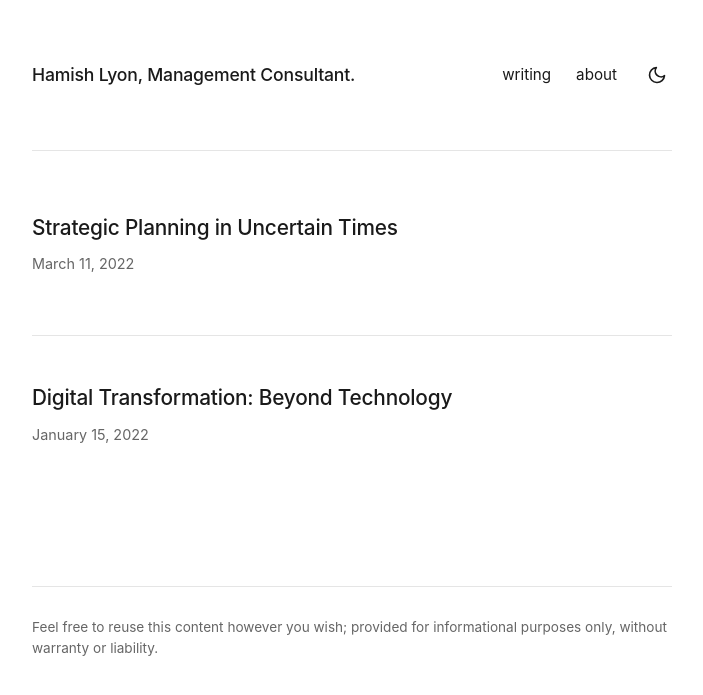
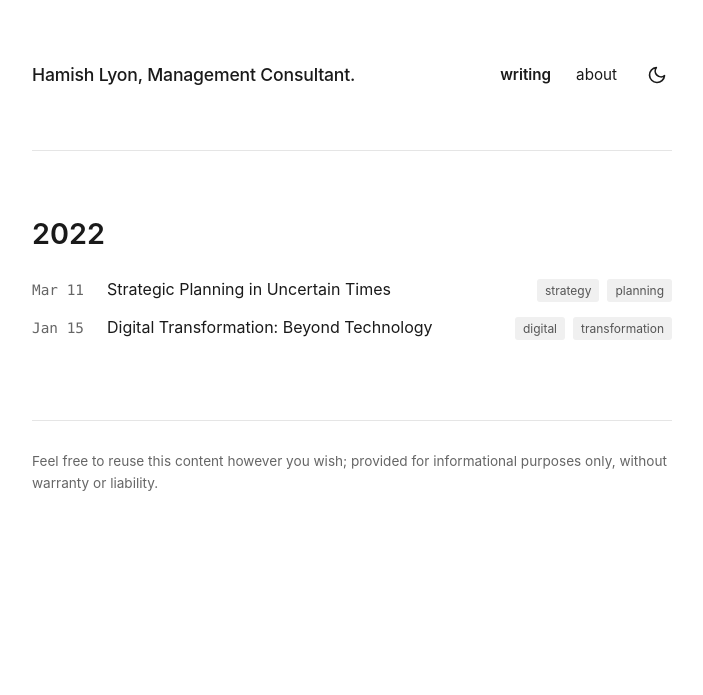
Before and after one commit to HamishFrostLyon/hamishfrostlyon.github.io, a Jekyll site: the page built from writing.html, in a window 1280 px wide. Shown: the top 695 px of the page, without its empty margins (288-991 px from the left). Built offline with Jekyll 4.4.1, drawn with Linux system fonts in a browser that asks for light colours.

Commit message:
Redesign site with year-grouped writing page and remove home page

```diff
--- a/_layouts/default.html
+++ b/_layouts/default.html
@@ -21,6 +21,8 @@ layout: null
             --border-color: #e5e5e5;
             --hover-color: #555;
             --link-color: #0066cc;
+            --tag-bg: #f0f0f0;
+            --tag-text: #555;
         }
 
         [data-theme="dark"] {
@@ -30,6 +32,8 @@ layout: null
             --border-color: #333;
             --hover-color: #ccc;
             --link-color: #4d94ff;
+            --tag-bg: #2a2a2a;
+            --tag-text: #aaa;
         }
 
         body {
@@ -89,6 +93,10 @@ layout: null
             color: var(--hover-color);
         }
 
+        nav a.active {
+            font-weight: 600;
+        }
+
         /* Dark mode toggle button */
         .theme-toggle {
             background: none;
@@ -127,84 +135,73 @@ layout: null
             display: none;
         }
 
-        /* Rest of your styles */
-        h2 {
-            font-size: 1.5em;
-            font-weight: 500;
-            margin-bottom: 25px;
-            letter-spacing: -0.01em;
+        /* Year grouping styles */
+        .year-group {
+            margin-bottom: 50px;
         }
 
-        article {
-            margin-bottom: 45px;
-            padding-bottom: 45px;
-            border-bottom: 1px solid var(--border-color);
+        .year-group h2 {
+            font-size: 1.8em;
+            font-weight: 600;
+            margin-bottom: 20px;
+            color: var(--text-color);
         }
 
-        article:last-child {
-            border-bottom: none;
+        /* Post list styles */
+        .post-list {
+            list-style: none;
         }
 
-        h3 {
-            font-size: 1.3em;
-            font-weight: 500;
-            margin-bottom: 8px;
-            letter-spacing: -0.01em;
+        .post-item {
+            margin-bottom: 12px;
+            display: flex;
+            align-items: baseline;
+            gap: 15px;
         }
 
-        h3 a {
+        .post-date {
+            color: var(--text-secondary);
+            font-size: 0.9em;
+            min-width: 60px;
+            font-family: 'SF Mono', Monaco, 'Cascadia Mono', monospace;
+        }
+
+        .post-title {
+            flex: 1;
+        }
+
+        .post-title a {
             color: var(--text-color);
             text-decoration: none;
             transition: color 0.2s ease;
         }
 
-        h3 a:hover {
-            color: var(--hover-color);
+        .post-title a:hover {
+            color: var(--link-color);
         }
 
-        .meta {
-            font-size: 0.9em;
-            color: var(--text-secondary);
-            margin-bottom: 15px;
+        .post-tags {
+            display: flex;
+            gap: 8px;
+            margin-left: auto;
         }
 
-        .excerpt {
-            color: var(--text-color);
-            line-height: 1.75;
-            opacity: 0.9;
+        .tag {
+            font-size: 0.75em;
+            padding: 2px 8px;
+            background: var(--tag-bg);
+            color: var(--tag-text);
+            border-radius: 3px;
+            text-decoration: none;
+            transition: all 0.2s ease;
         }
 
-        .read-more {
-            color: var(--link-color);
-            text-decoration: none;
-            font-size: 0.95em;
-            display: inline-block;
-            margin-top: 10px;
-            transition: color 0.2s ease;
+        .tag:hover {
+            background: var(--text-secondary);
+            color: var(--bg-color);
         }
 
-        .read-more:hover {
-            text-decoration: underline;
-        }
-
-        .post-content {
-            margin-top: 40px;
-        }
-
-        .post-content p {
-            margin-bottom: 20px;
-            line-height: 1.8;
-        }
-
-        .post-content a {
-            color: var(--link-color);
-            text-decoration: none;
-        }
-
-        .post-content a:hover {
-            text-decoration: underline;
-        }
-
+        /* About page styles */
         .about-content p {
             margin-bottom: 20px;
             line-height: 1.8;
@@ -222,6 +219,25 @@ layout: null
         }
 
         .contact a:hover {
+            text-decoration: underline;
+        }
+
+        /* Post content styles */
+        .post-content {
+            margin-top: 40px;
+        }
+
+        .post-content p {
+            margin-bottom: 20px;
+            line-height: 1.8;
+        }
+
+        .post-content a {
+            color: var(--link-color);
+            text-decoration: none;
+        }
+
+        .post-content a:hover {
             text-decoration: underline;
         }
 
@@ -248,6 +264,15 @@ layout: null
             nav {
                 gap: 20px;
             }
+
+            .post-item {
+                flex-direction: column;
+                gap: 5px;
+            }
+
+            .post-tags {
+                margin-left: 0;
+            }
         }
     </style>
 </head>
@@ -255,12 +280,12 @@ layout: null
     <div class="container">
         <header>
             <div class="header-left">
-                <h1><a href="{{ site.baseurl }}/">Hamish Lyon, Management Consultant.</a></h1>
+                <h1><a href="{{ site.baseurl }}/writing">Hamish Lyon, Management Consultant.</a></h1>
             </div>
             <div class="header-right">
                 <nav>
-                    <a href="{{ site.baseurl }}/writing">writing</a>
-                    <a href="{{ site.baseurl }}/about">about</a>
+                    <a href="{{ site.baseurl }}/writing" {% if page.url == "/writing/" %}class="active"{% endif %}>writing</a>
+                    <a href="{{ site.baseurl }}/about" {% if page.url == "/about/" %}class="active"{% endif %}>about</a>
                 </nav>
                 <button class="theme-toggle" id="theme-toggle" aria-label="Toggle dark mode">
                     <svg class="sun-icon" xmlns="http://www.w3.org/2000/svg" width="24" height="24" viewBox="0 0 24 24" fill="none" stroke="currentColor" stroke-width="2" stroke-linecap="round" stroke-linejoin="round">
--- a/_posts/2022-01-15-digital-transformation-beyond-technology.md
+++ b/_posts/2022-01-15-digital-transformation-beyond-technology.md
@@ -2,6 +2,7 @@
 layout: post
 title: "Digital Transformation: Beyond Technology"
 date: 2022-01-15
+tags: [digital, transformation]
 excerpt: "Digital transformation failures rarely stem from technology choices. Instead, they falter on the human elements: culture, capabilities, and change management."
 ---
 
--- a/_posts/2022-03-11-strategic-planning-in-uncertain-times.md
+++ b/_posts/2022-03-11-strategic-planning-in-uncertain-times.md
@@ -2,6 +2,7 @@
 layout: post
 title: "Strategic Planning in Uncertain Times"
 date: 2022-03-11
+tags: [strategy, planning]
 excerpt: "In my experience advising Fortune 500 leadership teams, uncertainty has become the only constant. Traditional five-year strategic plans are giving way to more adaptive approaches."
 ---
 
--- a/writing.html
+++ b/writing.html
@@ -4,9 +4,27 @@ title: Writing
 permalink: /writing/
 ---
 
-{% for post in site.posts %}
-<article>
-    <h3><a href="{{ post.url | relative_url }}">{{ post.title }}</a></h3>
-    <div class="meta">{{ post.date | date: "%B %d, %Y" }}</div>
-</article>
+{% assign postsByYear = site.posts | group_by_exp: "post", "post.date | date: '%Y'" %}
+
+{% for year in postsByYear %}
+<div class="year-group">
+    <h2>{{ year.name }}</h2>
+    <ul class="post-list">
+        {% for post in year.items %}
+        <li class="post-item">
+            <span class="post-date">{{ post.date | date: "%b %d" }}</span>
+            <span class="post-title">
+                <a href="{{ post.url | relative_url }}">{{ post.title }}</a>
+            </span>
+            {% if post.tags.size > 0 %}
+            <span class="post-tags">
+                {% for tag in post.tags limit:2 %}
+                <span class="tag">{{ tag }}</span>
+                {% endfor %}
+            </span>
+            {% endif %}
+        </li>
+        {% endfor %}
+    </ul>
+</div>
 {% endfor %}
```
Also changed, not shown: other parts of _layouts/default.html (+2 -2 lines), index.html (+12 -14 lines).
